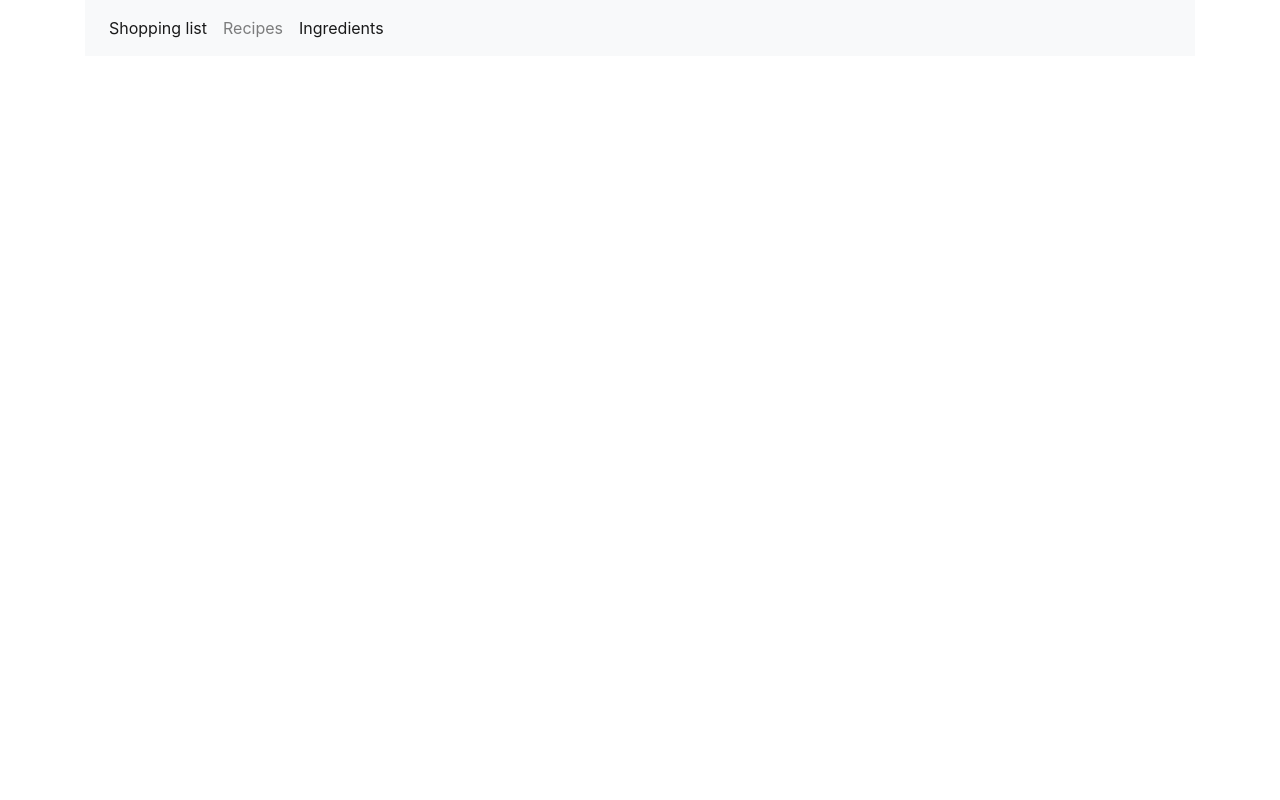
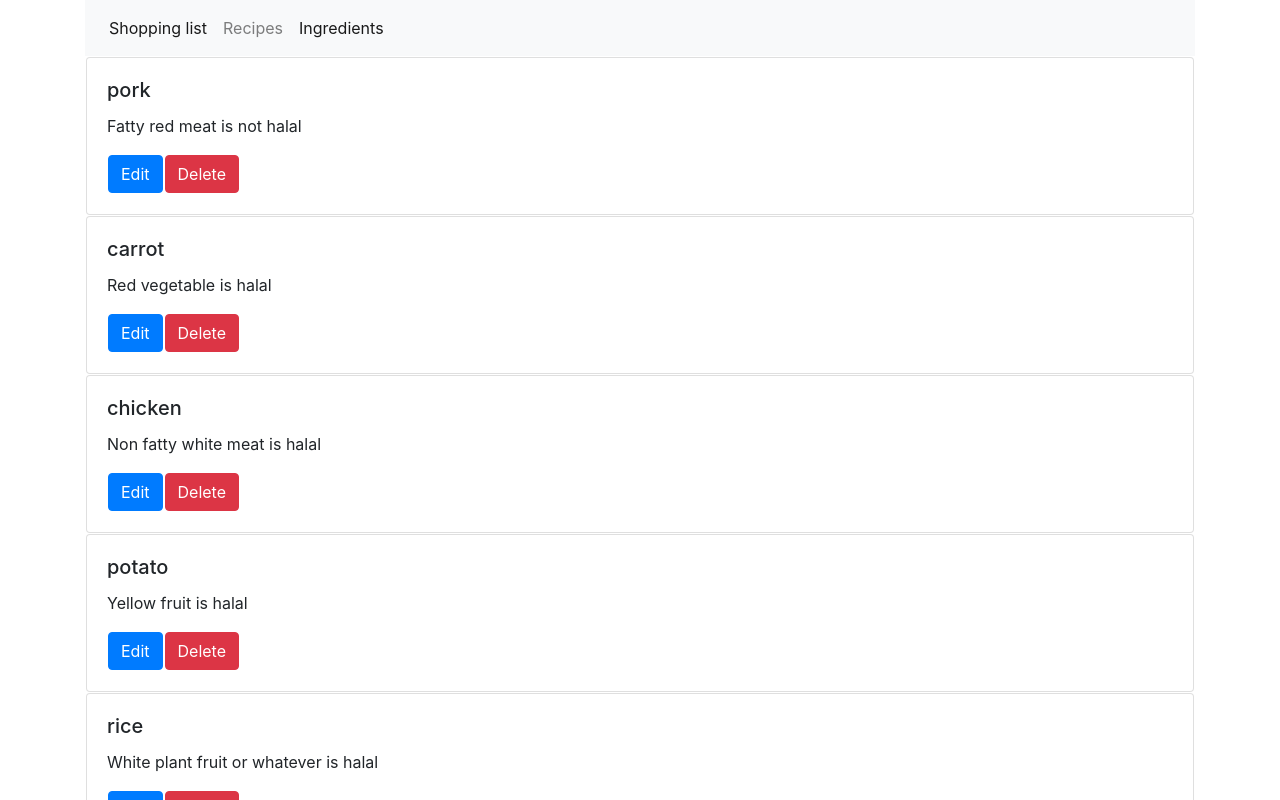
Before and after one commit to msrecec/recipesV2, an Angular app: page /ingredients in a window 1280 px wide. Shown: the top 800 px of the page. Built offline with nearby package versions, Linux system fonts and the light colour scheme.

Commit message:
added more functionality

```diff
--- a/src/app/app-routing.module.ts
+++ b/src/app/app-routing.module.ts
@@ -2,7 +2,7 @@ import { NgModule } from '@angular/core';
 import { RouterModule, Routes } from '@angular/router';
 import { IngredientsFormComponent } from './components/ingredients/ingredients-form/ingredients-form.component';
 import { IngredientsResolver } from './components/ingredients/ingredients-form/ingredients-resolver.service';
-import { IngredientsComponent } from './components/ingredients/ingredients/ingredients.component';
+import { IngredientsListComponent } from './components/ingredients/ingredients-list/ingredients-list.component';
 import { RecipesComponent } from './components/recipes/recipes/recipes.component';
 import { ShoppingListComponent } from './components/shopping-list/shopping-list/shopping-list.component';
 
@@ -10,14 +10,17 @@ const routes: Routes = [
   { path: '', component: ShoppingListComponent },
   {
     path: 'ingredients',
-    component: IngredientsComponent,
-    children: [
-      {
-        path: ':name',
-        component: IngredientsFormComponent,
-        resolve: { ingredient: IngredientsResolver },
-      },
-    ],
+    component: IngredientsListComponent,
+  },
+  {
+    path: 'ingredients/edit/:name',
+    component: IngredientsFormComponent,
+    resolve: { ingredient: IngredientsResolver },
+  },
+  {
+    path: 'ingredients/create/:name',
+    component: IngredientsFormComponent,
+    resolve: { ingredient: IngredientsResolver },
   },
   { path: 'recipes', component: RecipesComponent },
 ];
--- a/src/app/app.module.ts
+++ b/src/app/app.module.ts
@@ -6,7 +6,6 @@ import { AppComponent } from './app.component';
 import { IngredientsFormComponent } from './components/ingredients/ingredients-form/ingredients-form.component';
 import { IngredientsItemComponent } from './components/ingredients/ingredients-item/ingredients-item.component';
 import { IngredientsListComponent } from './components/ingredients/ingredients-list/ingredients-list.component';
-import { IngredientsComponent } from './components/ingredients/ingredients/ingredients.component';
 import { RecipesFormComponent } from './components/recipes/recipes-form/recipes-form.component';
 import { RecipesItemComponent } from './components/recipes/recipes-item/recipes-item.component';
 import { RecipesListComponent } from './components/recipes/recipes-list/recipes-list.component';
@@ -26,7 +25,6 @@ import { IngredientsResolver } from './components/ingredients/ingredients-form/i
     IngredientsFormComponent,
     IngredientsItemComponent,
     IngredientsListComponent,
-    IngredientsComponent,
     RecipesFormComponent,
     RecipesItemComponent,
     RecipesListComponent,
--- a/src/app/components/ingredients/ingredients-item/ingredients-item.component.html
+++ b/src/app/components/ingredients/ingredients-item/ingredients-item.component.html
@@ -1 +1,9 @@
-<p>ingredients-item works!</p>
+<div class="card" style="display: flex; margin: 1px">
+  <div class="card-body">
+    <h5 class="card-title">{{ingredient.name}}</h5>
+    <p class="card-text">{{ingredient.description}} is {{ingredient.halal ? 'halal' : 'not halal'}}
+    </p>
+    <button (click)="onEdit()" style="margin: 1px;" class="btn btn-primary">Edit</button>
+    <button (click)="onDelete()" style="margin: 1px;" class="btn btn-danger">Delete</button>
+  </div>
+</div>
--- a/src/app/components/ingredients/ingredients-item/ingredients-item.component.ts
+++ b/src/app/components/ingredients/ingredients-item/ingredients-item.component.ts
@@ -1,15 +1,30 @@
-import { Component, OnInit } from '@angular/core';
+import { Component, EventEmitter, Input, OnInit, Output } from '@angular/core';
+import { Router } from '@angular/router';
+import { Ingredient } from 'src/app/models/ingredient.model';
+import { IngredientsService } from 'src/app/services/ingredients/ingredients.service';
 
 @Component({
   selector: 'app-ingredients-item',
   templateUrl: './ingredients-item.component.html',
-  styleUrls: ['./ingredients-item.component.css']
+  styleUrls: ['./ingredients-item.component.css'],
 })
 export class IngredientsItemComponent implements OnInit {
+  @Input() ingredient!: Ingredient;
+  @Output() onRemoveIngredient = new EventEmitter<Ingredient>();
 
-  constructor() { }
+  constructor(
+    private router: Router,
+    private ingredientsService: IngredientsService
+  ) {}
 
-  ngOnInit(): void {
+  onEdit() {
+    this.router.navigate(['ingredients', 'edit', this.ingredient.name]);
   }
 
+  onDelete() {
+    this.ingredientsService.removeByName(this.ingredient.name);
+    this.onRemoveIngredient.emit(this.ingredient);
+  }
+
+  ngOnInit(): void {}
 }
--- a/src/app/components/ingredients/ingredients-list/ingredients-list.component.html
+++ b/src/app/components/ingredients/ingredients-list/ingredients-list.component.html
@@ -1 +1,5 @@
-<p>ingredients-list works!</p>
+<div>
+  <div *ngFor="let ingredient of ingredients">
+    <app-ingredients-item (onRemoveIngredient)="refreshIngredients()" [ingredient]="ingredient"></app-ingredients-item>
+  </div>
+</div>
--- a/src/app/components/ingredients/ingredients-list/ingredients-list.component.ts
+++ b/src/app/components/ingredients/ingredients-list/ingredients-list.component.ts
@@ -1,15 +1,28 @@
-import { Component, OnInit } from '@angular/core';
+import { Component, Injectable, OnInit } from '@angular/core';
+import { ActivatedRoute } from '@angular/router';
+import { Observable, of, pipe } from 'rxjs';
+import { Ingredient } from 'src/app/models/ingredient.model';
+import { IngredientsService } from 'src/app/services/ingredients/ingredients.service';
 
 @Component({
   selector: 'app-ingredients-list',
   templateUrl: './ingredients-list.component.html',
-  styleUrls: ['./ingredients-list.component.css']
+  styleUrls: ['./ingredients-list.component.css'],
 })
+@Injectable()
 export class IngredientsListComponent implements OnInit {
-
-  constructor() { }
+  constructor(private ingredientsService: IngredientsService) {}
+  ingredients!: Ingredient[];
 
   ngOnInit(): void {
+    this.ingredientsService.getIngredients().subscribe((ingredients) => {
+      this.ingredients = ingredients;
+    });
   }
 
+  refreshIngredients() {
+    this.ingredientsService.getIngredients().subscribe((ingredients) => {
+      this.ingredients = ingredients;
+    });
+  }
 }
--- a/src/app/components/ingredients/ingredients/ingredients.component.html
+++ /dev/null
@@ -1 +0,0 @@
-<router-outlet></router-outlet>
--- a/src/app/components/ingredients/ingredients/ingredients.component.ts
+++ /dev/null
@@ -1,15 +0,0 @@
-import { Component, OnInit } from '@angular/core';
-
-@Component({
-  selector: 'app-ingredients',
-  templateUrl: './ingredients.component.html',
-  styleUrls: ['./ingredients.component.css']
-})
-export class IngredientsComponent implements OnInit {
-
-  constructor() { }
-
-  ngOnInit(): void {
-  }
-
-}
```
Also changed, not shown: src/app/components/ingredients/ingredients/ingredients.component.css (deleted), 1 other file (tests, documents, lock files or other folders).
